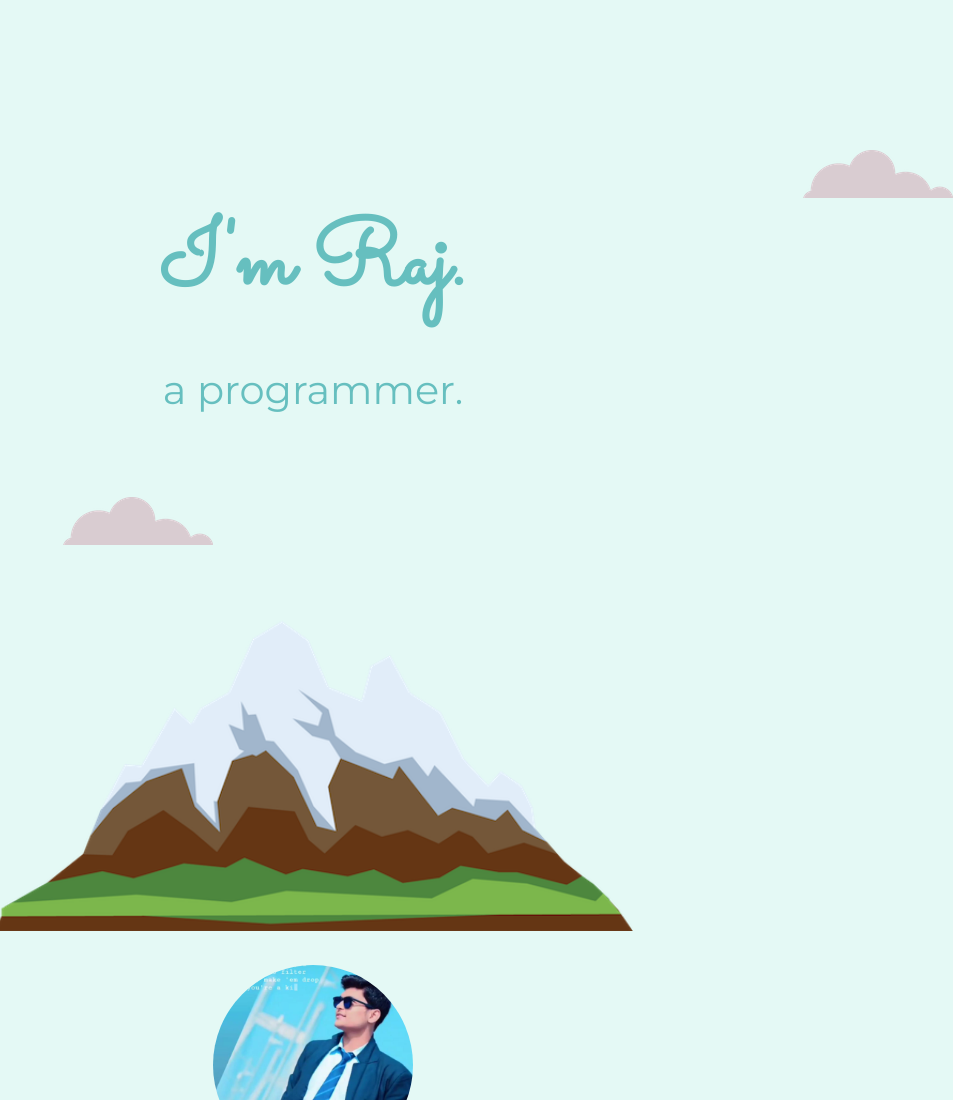
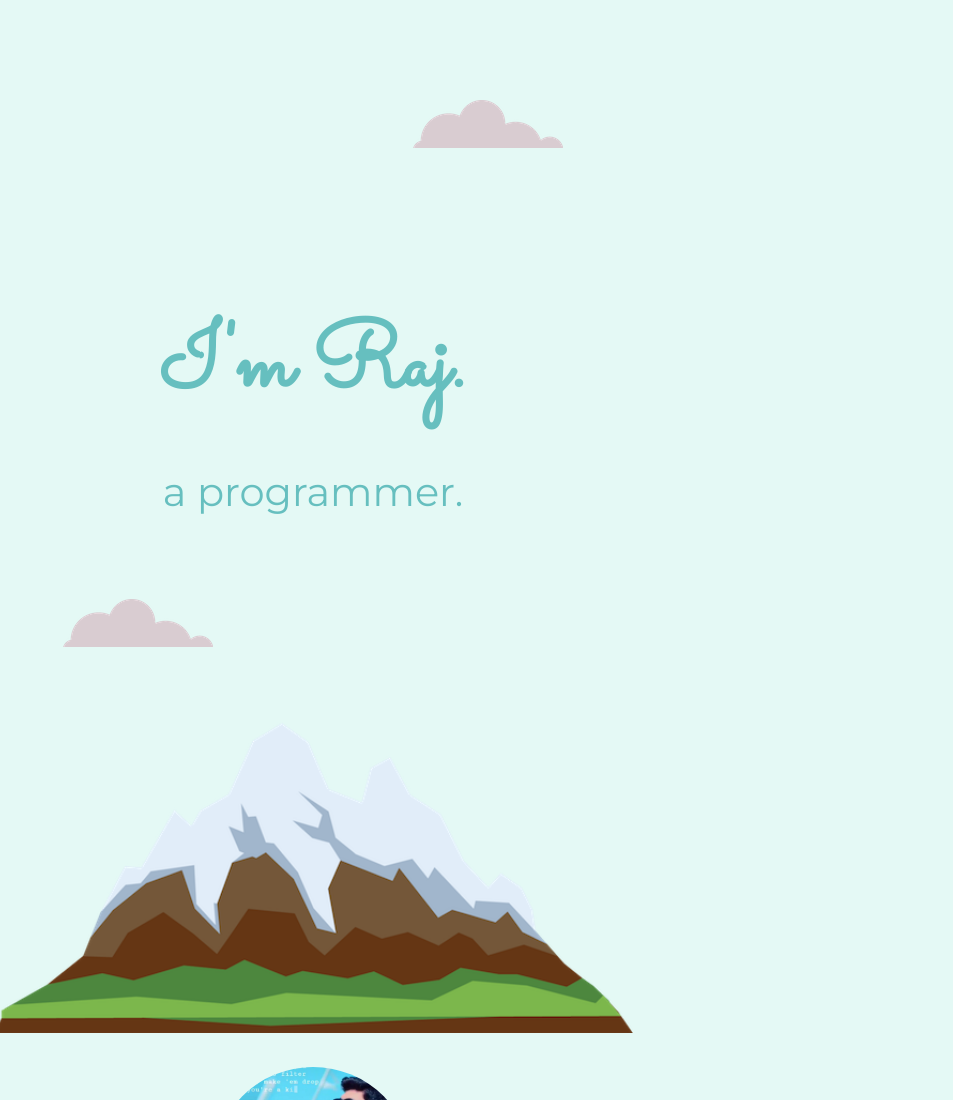
Before and after one commit to Rajzzzzz/Infotrixs2, a plain HTML site: page index.html in a window 1280 px wide. Shown: the top 1100 px of the page, without its empty margins (327-1280 px from the left). Drawn offline with Linux system fonts and the light colour scheme.

Commit message:
Update styles.css

```diff
--- a/css/styles.css
+++ b/css/styles.css
@@ -36,9 +36,9 @@ h3{
 
 }
 .top-cloud{
-  position: absolute;
+  position: inherit;
   padding-left: 350px;
-  padding-top: 50px;
+  padding-bottom: 50px;
   right: 0px;
 }
 .my{
```
